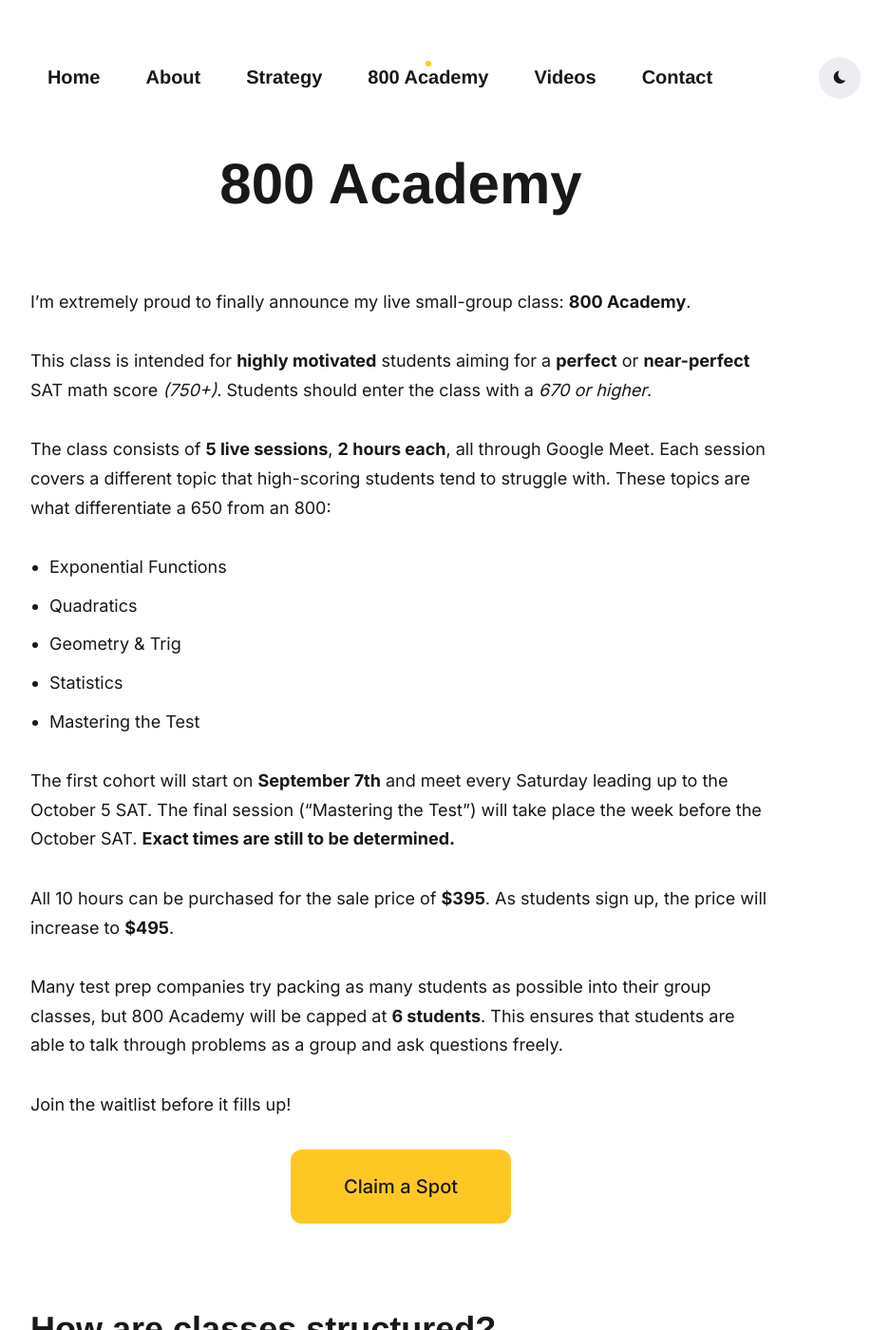
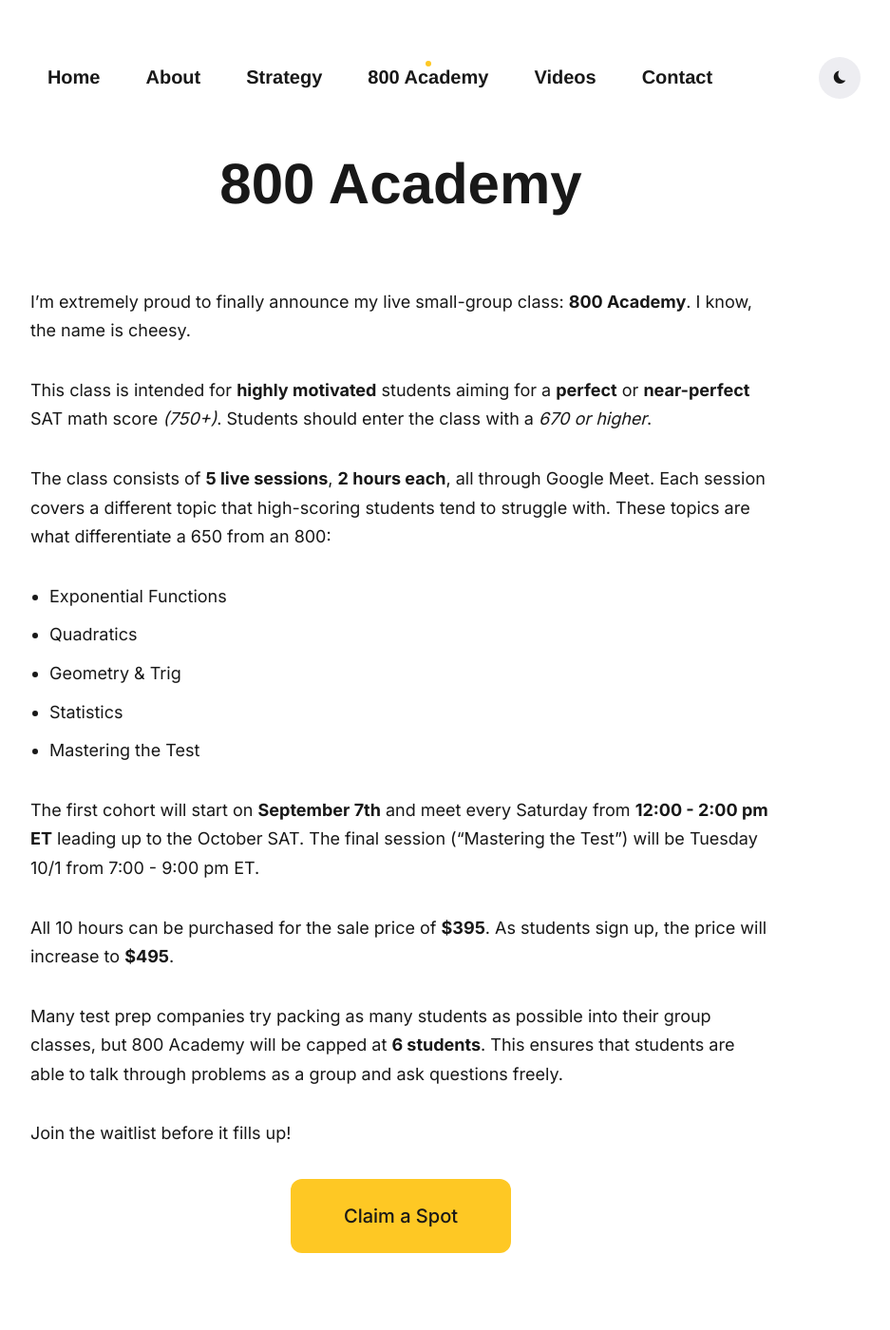
Before and after one commit to qExobyte/qExobyte.github.io, a Jekyll site: the page built from _pages/classes.md, in a window 1280 px wide and 1400 px high. Shown: the whole window at 95% size, without its empty margins (218-1155 px from the left). Built offline with Jekyll 4.4.1, drawn with Linux system fonts in a browser that asks for light colours; nearby versions of some CDN libraries; some web fonts are replaced; some of the changed text lies outside the part shown.

Commit message:
times confirmed

```diff
--- a/_includes/academy-form.html
+++ b/_includes/academy-form.html
@@ -30,12 +30,6 @@
             <option>December SAT (Oct/Nov classes)</option>
             <option>Future</option>
         </select>
-
-        <div class="form__group">
-            <label for="preferred-time">Preferred Start Time (Saturday, Eastern Time):</label>
-            <input type="time" id="preferred-time" name="preferred-time" class="form__input" value="12:00" step="900">
-        </div>
-
         <div class="form__group">
             <label class="form__label screen-reader-text" for="form-text">Questions</label>
             <textarea class="form__input" id="form-text" name="questions" rows="10" placeholder="Any questions?"></textarea>
--- a/_includes/section-form.html
+++ b/_includes/section-form.html
@@ -12,13 +12,17 @@
                 <label class="form__label screen-reader-text" for="form-email">Your Email</label>
                 <input class="form__input" id="form-email" type="email" name="_replyto" placeholder="Email" required>
             </div>
-            <label for="date-dropdown">SAT Date (or closest date)</label>
+            <label for="date-dropdown">When are you taking the SAT?</label>
             <select class="form__group form__input" id="date-dropdown" name="SAT Date">
                 <option>October 5, 2024</option>
                 <option>November 2, 2024</option>
                 <option>December 7, 2024</option>
                 <option>2025</option>
             </select>
+            <div class="form__group">
+                <label class="form__label screen-reader-text" for="sat-score">Current Math Score</label>
+                <input class="form__input" id="sat-score" type="number" min="200" max="800" name="score" placeholder="Current Math Score" required>
+            </div>
             <div class="form__group">
                 <label class="form__label screen-reader-text" for="form-text">Your Message</label>
                 <textarea class="form__input" id="form-text" name="text" rows="10" placeholder="What are you looking for? (be specific!)" required></textarea>
--- a/_pages/classes.md
+++ b/_pages/classes.md
@@ -12,7 +12,7 @@ permalink: /academy/
 </style>
 
 <br>
-I'm extremely proud to finally announce my live small-group class: **800 Academy**.
+I'm extremely proud to finally announce my live small-group class: **800 Academy**. I know, the name is cheesy.
 
 This class is intended for **highly motivated** students aiming for a **perfect** or **near-perfect** SAT math score *(750+)*. Students should enter the class with a _670 or higher_.
 
@@ -23,7 +23,7 @@ The class consists of **5 live sessions**, **2 hours each**, all through Google
 - Statistics
 - Mastering the Test
 
-The first cohort will start on **September 7th** and meet every Saturday leading up to the October 5 SAT. The final session ("Mastering the Test") will take place the week before the October SAT. **Exact times are still to be determined.**
+The first cohort will start on **September 7th** and meet every Saturday from **12:00 - 2:00 pm ET** leading up to the October SAT. The final session ("Mastering the Test") will be Tuesday 10/1 from 7:00 - 9:00 pm ET.
 
 All 10 hours can be purchased for the sale price of **${{ site.data.settings.stats.academy-sale }}**. As students sign up, the price will increase to **${{ site.data.settings.stats.academy }}**.
 
```
